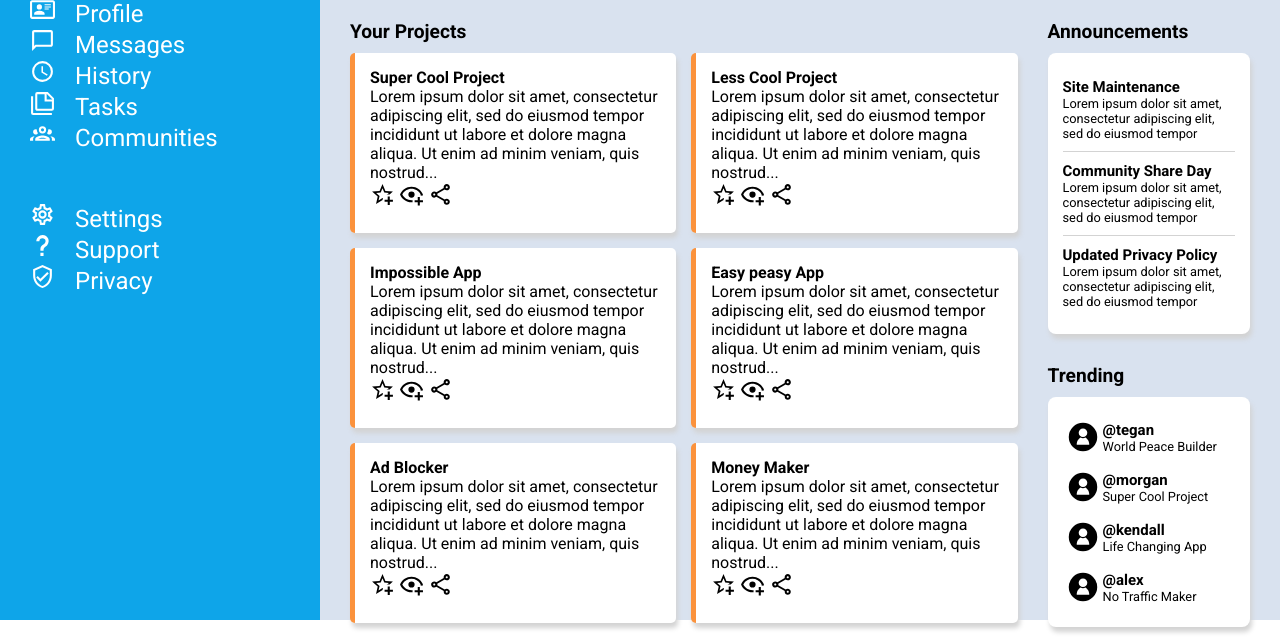
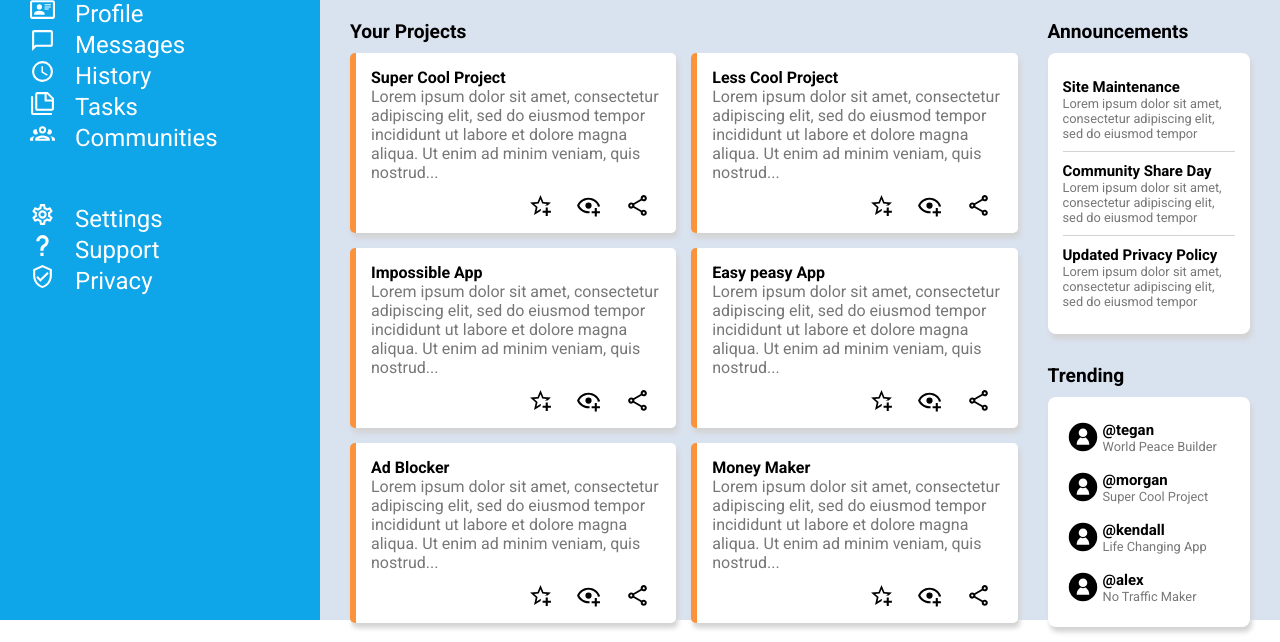
Before and after one commit to JSzkup/odin-admin-dashboard, a plain HTML site: page index.html in a window 1280 px wide. Shown: the part 180-822 px from the top of the page. Drawn offline with Linux system fonts and the light colour scheme; a web font is replaced by a local one.

Commit message:
thicken orange border, align card icons

```diff
--- a/index.html
+++ b/index.html
@@ -69,7 +69,8 @@
 
                 <div class="card">
                     <p class="card-title">Super Cool Project</p>
-                    <p>Lorem ipsum dolor sit amet, consectetur adipiscing elit, sed do eiusmod tempor incididunt ut
+                    <p class="card-content">Lorem ipsum dolor sit amet, consectetur adipiscing elit, sed do eiusmod
+                        tempor incididunt ut
                         labore et dolore magna aliqua. Ut enim ad minim veniam, quis nostrud...</p>
 
                     <div class="card-icons">
@@ -80,7 +81,8 @@
                 </div>
                 <div class="card">
                     <p class="card-title">Less Cool Project</p>
-                    <p>Lorem ipsum dolor sit amet, consectetur adipiscing elit, sed do eiusmod tempor incididunt ut
+                    <p class="card-content">Lorem ipsum dolor sit amet, consectetur adipiscing elit, sed do eiusmod
+                        tempor incididunt ut
                         labore et dolore magna aliqua. Ut enim ad minim veniam, quis nostrud...</p>
 
                     <div class="card-icons">
@@ -91,7 +93,8 @@
                 </div>
                 <div class="card">
                     <p class="card-title">Impossible App</p>
-                    <p>Lorem ipsum dolor sit amet, consectetur adipiscing elit, sed do eiusmod tempor incididunt ut
+                    <p class="card-content">Lorem ipsum dolor sit amet, consectetur adipiscing elit, sed do eiusmod
+                        tempor incididunt ut
                         labore et dolore magna aliqua. Ut enim ad minim veniam, quis nostrud...</p>
 
                     <div class="card-icons">
@@ -102,7 +105,8 @@
                 </div>
                 <div class="card">
                     <p class="card-title">Easy peasy App</p>
-                    <p>Lorem ipsum dolor sit amet, consectetur adipiscing elit, sed do eiusmod tempor incididunt ut
+                    <p class="card-content">Lorem ipsum dolor sit amet, consectetur adipiscing elit, sed do eiusmod
+                        tempor incididunt ut
                         labore et dolore magna aliqua. Ut enim ad minim veniam, quis nostrud...</p>
 
                     <div class="card-icons">
@@ -113,7 +117,8 @@
                 </div>
                 <div class="card">
                     <p class="card-title">Ad Blocker</p>
-                    <p>Lorem ipsum dolor sit amet, consectetur adipiscing elit, sed do eiusmod tempor incididunt ut
+                    <p class="card-content">Lorem ipsum dolor sit amet, consectetur adipiscing elit, sed do eiusmod
+                        tempor incididunt ut
                         labore et dolore magna aliqua. Ut enim ad minim veniam, quis nostrud...</p>
 
                     <div class="card-icons">
@@ -124,7 +129,8 @@
                 </div>
                 <div class="card">
                     <p class="card-title">Money Maker</p>
-                    <p>Lorem ipsum dolor sit amet, consectetur adipiscing elit, sed do eiusmod tempor incididunt ut
+                    <p class="card-content">Lorem ipsum dolor sit amet, consectetur adipiscing elit, sed do eiusmod
+                        tempor incididunt ut
                         labore et dolore magna aliqua. Ut enim ad minim veniam, quis nostrud...</p>
 
                     <div class="card-icons">
--- a/styles.css
+++ b/styles.css
@@ -104,7 +104,7 @@ ul {
     display: grid;
 
     grid-template-columns: 1fr 4fr;
-    grid-template-rows: .6fr 1fr;
+    grid-template-rows: .7fr 1fr;
 }
 
 #user-greeting img {
@@ -112,9 +112,9 @@ ul {
     grid-row: 1/3;
 
     height: 75px;
-    width: 100%;
+    width: 75px;
 
-    justify-self: center;
+    justify-self: end;
     align-self: center;
 }
 
@@ -210,17 +210,39 @@ ul {
 }
 
 .card {
-    border-left: 5px solid #fb923c;
+    border-left: 6px solid #fb923c;
     border-radius: 5px;
     height: 150px;
 
     padding: 15px;
 
     background-color: white;
+
+    display: grid;
+    grid-template-columns: 1fr 1fr;
+    grid-template-rows: .5fr 3fr .5fr;
 }
 
 .card-title {
+    grid-column: 1 / -1;
+    grid-row: 1;
+
     font-weight: bold;
+}
+
+.card-content {
+    grid-column: 1 / -1;
+    grid-row: 2;
+
+    color: rgb(119, 119, 119);
+}
+
+.card-icons {
+    grid-column: 2;
+    grid-row: 3;
+
+    display: flex;
+    justify-content: space-around;
 }
 
 .project-cards {
@@ -251,6 +273,10 @@ ul {
     padding-bottom: 10px;
 
     font-size: .8rem;
+}
+
+.announcement-items p {
+    color: rgb(119, 119, 119)
 }
 
 .announcement-container {
@@ -303,5 +329,5 @@ p {
 
 .user p {
     align-self: start;
-
+    color: rgb(119, 119, 119);
 }
```
